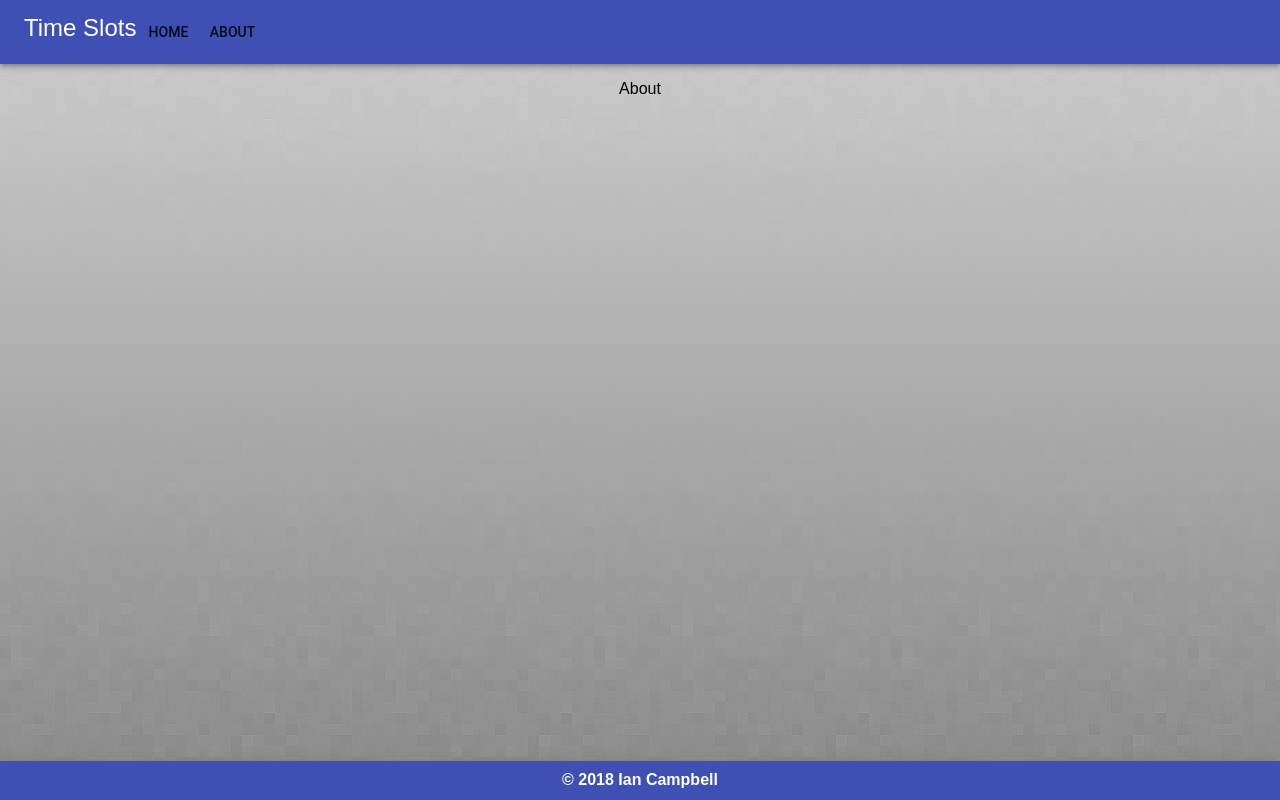
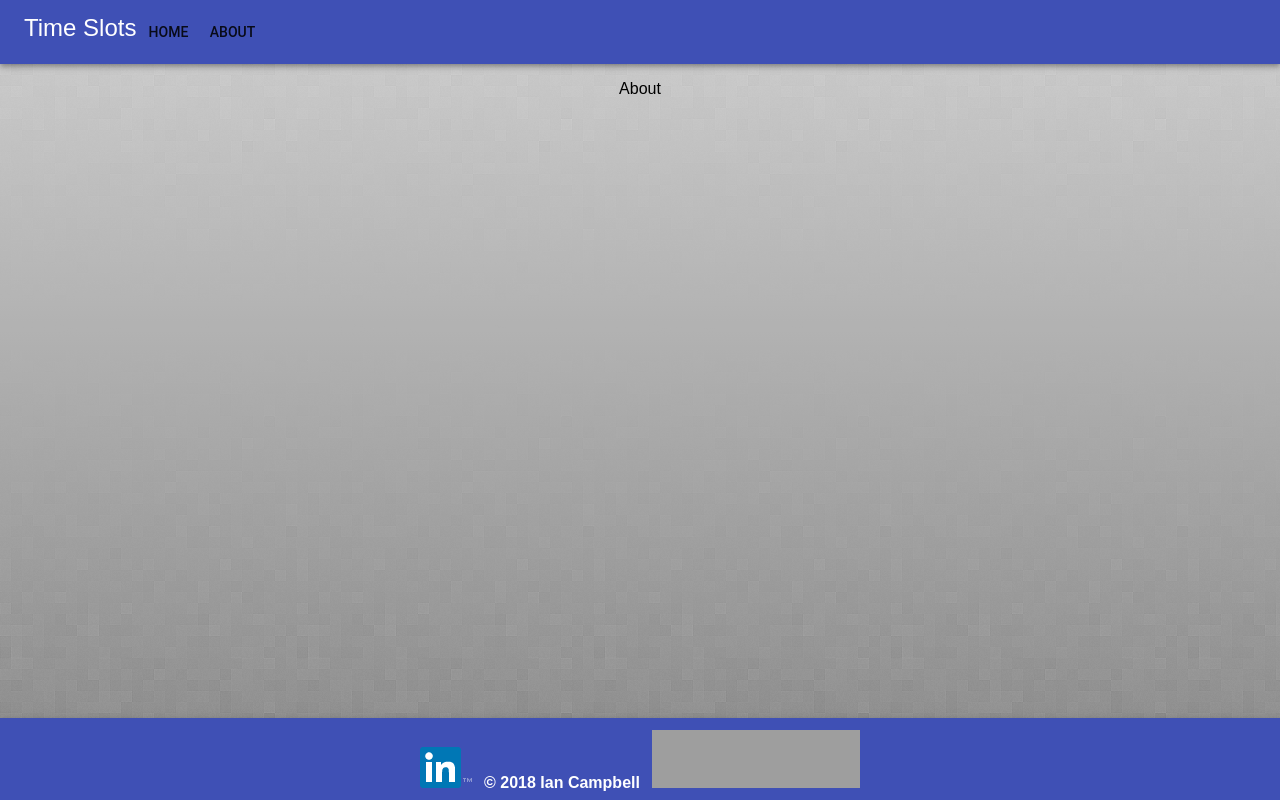
Before and after one commit to icampbell2/timeslots-ui, a React (Create React App) app: page /about in a window 1280 px wide. Built offline with nearby package versions, Linux system fonts and the light colour scheme; grey boxes are pictures that could not be loaded; the HTML template or start-up script is replaced by a standard one.

Commit message:
linkedin and stackoverflow badges added to the footer

```diff
--- a/src/components/footer/Footer.scss
+++ b/src/components/footer/Footer.scss
@@ -1,6 +1,10 @@
 #footer {
-  text-align: center;
+  display: table;
+  margin: 0 auto;
 
+  .column {
+    display: table-cell;
+  }
   #footer-title {
     font-size: 1em;
   }
--- a/src/components/footer/Footer.tsx
+++ b/src/components/footer/Footer.tsx
@@ -1,14 +1,30 @@
 import AppBar from '@material-ui/core/AppBar';
+import IconButton from '@material-ui/core/IconButton';
+import Toolbar from '@material-ui/core/Toolbar';
 import * as React from 'react';
 import './Footer.css';
+
+import logo from '../../images/linkedin-logo.png';
 
 class Footer extends React.Component {
   public render() {
     return (
       <AppBar position="static">
-        <footer id="footer">
-          <h1 id="footer-title">&copy; {this.getYear()} Ian Campbell</h1>
-        </footer>
+        <Toolbar>
+          <footer id="footer">
+            <a href="https://www.linkedin.com/in/ianacampbell?trk=profile-badge" target="_blank">
+              <IconButton className="column">
+                <img src={logo} />
+              </IconButton>
+            </a>
+            <h1 className="column" id="footer-title">&copy; {this.getYear()} Ian Campbell</h1>
+            <a className="column" href="https://stackoverflow.com/users/1298685/ian-campbell" target="_blank">
+              <IconButton className="column">
+                <img src="https://stackoverflow.com/users/flair/1298685.png?theme=dark" width="208" height="58" alt="profile for Ian Campbell at Stack Overflow, Q&amp;A for professional and enthusiast programmers" title="profile for Ian Campbell at Stack Overflow, Q&amp;A for professional and enthusiast programmers" />
+              </IconButton>
+            </a>
+          </footer>
+        </Toolbar>
       </AppBar>
     );
   }
```
Also changed, not shown: src/images/linkedin-logo.png (added).
